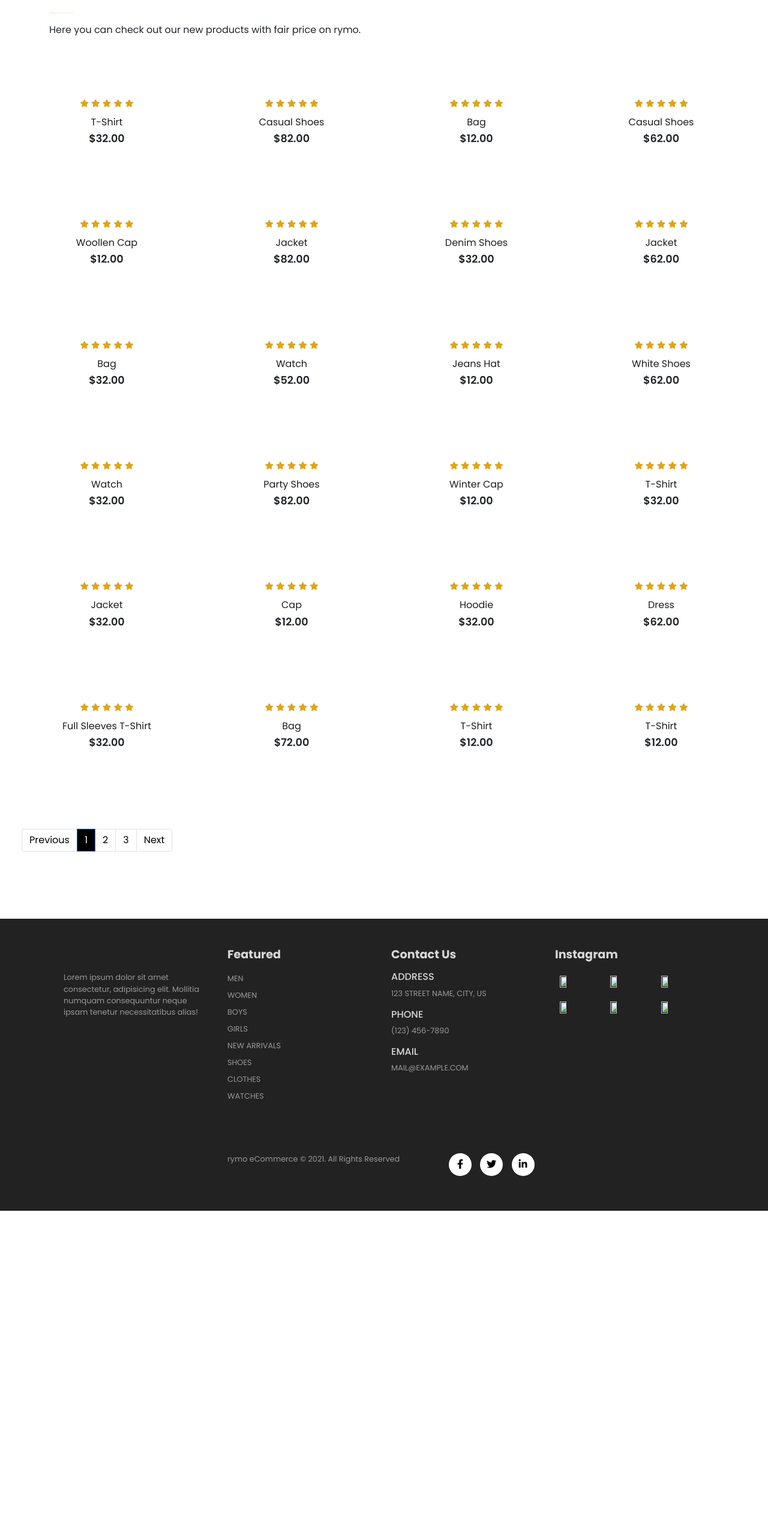
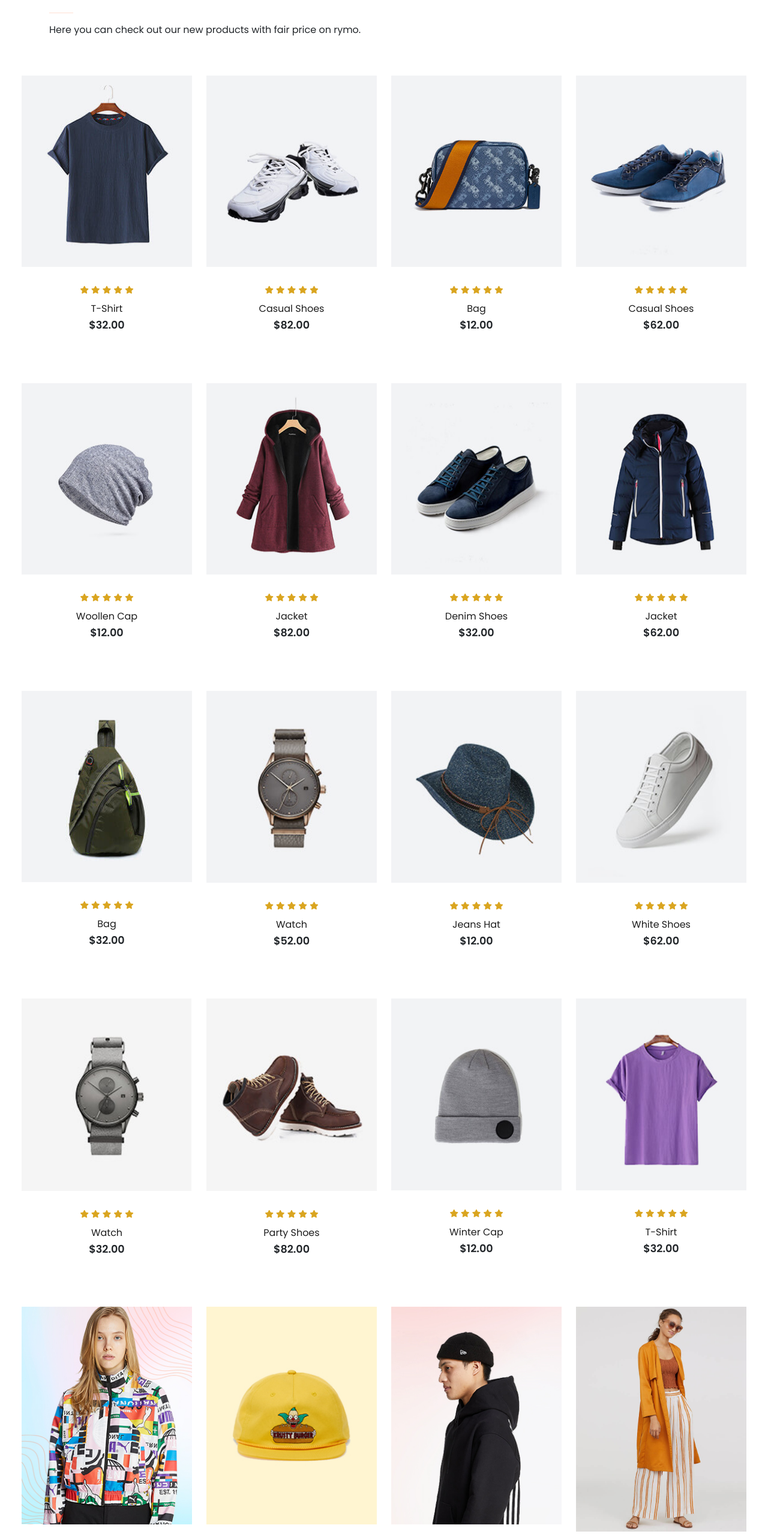
Before and after one commit to ajinkya2110/ShoppingWebsite, a plain HTML site: page shop.html in a window 1280 px wide. Shown: the part 222-2780 px from the top of the page at 60% size. Before the commit the page ends 2241 px from the top, so only its background shows below. Drawn offline with nearby package versions, Linux system fonts and the light colour scheme.

Commit message:
Update shop.html

```diff
--- a/shop.html
+++ b/shop.html
@@ -36,7 +36,7 @@
 <body>
     <nav class="navbar navbar-expand-lg navbar-light bg-white py-3 fixed-top">
         <div class="container">
-            <img src="images/logo1.png" alt="">
+            <img src="logo1.png" alt="">
             <button class="navbar-toggler" type="button" data-bs-toggle="collapse"
                 data-bs-target="#navbarSupportedContent" aria-controls="navbarSupportedContent" aria-expanded="false"
                 aria-label="Toggle navigation">
@@ -78,7 +78,7 @@
         </div>
         <div class="row mx-auto container-fluid">
             <div onclick="window.location.href='sproduct.html';" class="product text-center col-lg-3 col-md-4 col-12">
-                <img class="img-fluid mb-3" src="images/shop/1.jpg" alt="">
+                <img class="img-fluid mb-3" src="shop (1).jpg" alt="">
                 <div class="star">
                     <i class="fas fa-star"></i>
                     <i class="fas fa-star"></i>
@@ -91,7 +91,7 @@
                 <button class="buyButton">BUY NOW</button>
             </div>
             <div class="product text-center col-lg-3 col-md-4 col-12">
-                <img class="img-fluid mb-3" src="images/shop/2.jpg" alt="">
+                <img class="img-fluid mb-3" src="shop (2).jpg" alt="">
                 <div class="star">
                     <i class="fas fa-star"></i>
                     <i class="fas fa-star"></i>
@@ -104,7 +104,7 @@
                 <button class="buyButton">BUY NOW</button>
             </div>
             <div class="product text-center col-lg-3 col-md-4 col-12">
-                <img class="img-fluid mb-3" src="images/shop/3.jpg" alt="">
+                <img class="img-fluid mb-3" src="shop (3).jpg" alt="">
                 <div class="star">
                     <i class="fas fa-star"></i>
                     <i class="fas fa-star"></i>
@@ -117,7 +117,7 @@
                 <button class="buyButton">BUY NOW</button>
             </div>
             <div class="product text-center col-lg-3 col-md-4 col-12">
-                <img class="img-fluid mb-3" src="images/shop/4.jpg" alt="">
+                <img class="img-fluid mb-3" src="shop (4).jpg" alt="">
                 <div class="star">
                     <i class="fas fa-star"></i>
                     <i class="fas fa-star"></i>
@@ -133,7 +133,7 @@
         </div>
         <div class="row mx-auto container-fluid">
             <div class="product text-center col-lg-3 col-md-4 col-12">
-                <img class="img-fluid mb-3" src="images/shop/5.jpg" alt="">
+                <img class="img-fluid mb-3" src="shop (5).jpg" alt="">
                 <div class="star">
                     <i class="fas fa-star"></i>
                     <i class="fas fa-star"></i>
@@ -146,7 +146,7 @@
                 <button class="buyButton">BUY NOW</button>
             </div>
             <div class="product text-center col-lg-3 col-md-4 col-12">
-                <img class="img-fluid mb-3" src="images/shop/6.jpg" alt="">
+                <img class="img-fluid mb-3" src="shop (6).jpg" alt="">
                 <div class="star">
                     <i class="fas fa-star"></i>
                     <i class="fas fa-star"></i>
@@ -159,7 +159,7 @@
                 <button class="buyButton">BUY NOW</button>
             </div>
             <div class="product text-center col-lg-3 col-md-4 col-12">
-                <img class="img-fluid mb-3" src="images/shop/7.jpg" alt="">
+                <img class="img-fluid mb-3" src="shop (7).jpg" alt="">
                 <div class="star">
                     <i class="fas fa-star"></i>
                     <i class="fas fa-star"></i>
@@ -172,7 +172,7 @@
                 <button class="buyButton">BUY NOW</button>
             </div>
             <div class="product text-center col-lg-3 col-md-4 col-12">
-                <img class="img-fluid mb-3" src="images/shop/8.jpg" alt="">
+                <img class="img-fluid mb-3" src="shop (8).jpg" alt="">
                 <div class="star">
                     <i class="fas fa-star"></i>
                     <i class="fas fa-star"></i>
@@ -188,7 +188,7 @@
         </div>
         <div class="row mx-auto container-fluid">
             <div class="product text-center col-lg-3 col-md-4 col-12">
-                <img class="img-fluid mb-3" src="images/shop/9.jpg" alt="">
+                <img class="img-fluid mb-3" src="shop (9).jpg" alt="">
                 <div class="star">
                     <i class="fas fa-star"></i>
                     <i class="fas fa-star"></i>
@@ -201,7 +201,7 @@
                 <button class="buyButton">BUY NOW</button>
             </div>
             <div class="product text-center col-lg-3 col-md-4 col-12">
-                <img class="img-fluid mb-3" src="images/shop/10.jpg" alt="">
+                <img class="img-fluid mb-3" src="shop (10).jpg" alt="">
                 <div class="star">
                     <i class="fas fa-star"></i>
                     <i class="fas fa-star"></i>
@@ -214,7 +214,7 @@
                 <button class="buyButton">BUY NOW</button>
             </div>
             <div class="product text-center col-lg-3 col-md-4 col-12">
-                <img class="img-fluid mb-3" src="images/shop/11.jpg" alt="">
+                <img class="img-fluid mb-3" src="shop (11).jpg" alt="">
                 <div class="star">
                     <i class="fas fa-star"></i>
                     <i class="fas fa-star"></i>
@@ -227,7 +227,7 @@
                 <button class="buyButton">BUY NOW</button>
             </div>
             <div class="product text-center col-lg-3 col-md-4 col-12">
-                <img class="img-fluid mb-3" src="images/shop/12.jpg" alt="">
+                <img class="img-fluid mb-3" src="shop (12).jpg" alt="">
                 <div class="star">
                     <i class="fas fa-star"></i>
                     <i class="fas fa-star"></i>
@@ -243,7 +243,7 @@
         </div>
         <div class="row mx-auto container-fluid">
             <div class="product text-center col-lg-3 col-md-4 col-12">
-                <img class="img-fluid mb-3" src="images/shop/13.jpg" alt="">
+                <img class="img-fluid mb-3" src="shop (13).jpg" alt="">
                 <div class="star">
                     <i class="fas fa-star"></i>
                     <i class="fas fa-star"></i>
@@ -256,7 +256,7 @@
                 <button class="buyButton">BUY NOW</button>
             </div>
             <div class="product text-center col-lg-3 col-md-4 col-12">
-                <img class="img-fluid mb-3" src="images/shop/14.jpg" alt="">
+                <img class="img-fluid mb-3" src="shop (14).jpg" alt="">
                 <div class="star">
                     <i class="fas fa-star"></i>
                     <i class="fas fa-star"></i>
@@ -269,7 +269,7 @@
                 <button class="buyButton">BUY NOW</button>
             </div>
             <div class="product text-center col-lg-3 col-md-4 col-12">
-                <img class="img-fluid mb-3" src="images/shop/15.jpg" alt="">
+                <img class="img-fluid mb-3" src="shop (15).jpg" alt="">
                 <div class="star">
                     <i class="fas fa-star"></i>
                     <i class="fas fa-star"></i>
@@ -282,7 +282,7 @@
                 <button class="buyButton">BUY NOW</button>
             </div>
             <div class="product text-center col-lg-3 col-md-4 col-12">
-                <img class="img-fluid mb-3" src="images/shop/16.jpg" alt="">
+                <img class="img-fluid mb-3" src="shop (16).jpg" alt="">
                 <div class="star">
                     <i class="fas fa-star"></i>
                     <i class="fas fa-star"></i>
@@ -298,7 +298,7 @@
         </div>
         <div class="row mx-auto container-fluid">
             <div class="product text-center col-lg-3 col-md-4 col-12">
-                <img class="img-fluid mb-3" src="images/shop/17.jpg" alt="">
+                <img class="img-fluid mb-3" src="shop (17).jpg" alt="">
                 <div class="star">
                     <i class="fas fa-star"></i>
                     <i class="fas fa-star"></i>
@@ -311,7 +311,7 @@
                 <button class="buyButton">BUY NOW</button>
             </div>
             <div class="product text-center col-lg-3 col-md-4 col-12">
-                <img class="img-fluid mb-3" src="images/shop/18.jpg" alt="">
+                <img class="img-fluid mb-3" src="shop (18).jpg" alt="">
                 <div class="star">
                     <i class="fas fa-star"></i>
                     <i class="fas fa-star"></i>
@@ -324,7 +324,7 @@
                 <button class="buyButton">BUY NOW</button>
             </div>
             <div class="product text-center col-lg-3 col-md-4 col-12">
-                <img class="img-fluid mb-3" src="images/shop/19.jpg" alt="">
+                <img class="img-fluid mb-3" src="shop (19).jpg" alt="">
                 <div class="star">
                     <i class="fas fa-star"></i>
                     <i class="fas fa-star"></i>
@@ -337,7 +337,7 @@
                 <button class="buyButton">BUY NOW</button>
             </div>
             <div class="product text-center col-lg-3 col-md-4 col-12">
-                <img class="img-fluid mb-3" src="images/shop/20.jpg" alt="">
+                <img class="img-fluid mb-3" src="shop (20).jpg" alt="">
                 <div class="star">
                     <i class="fas fa-star"></i>
                     <i class="fas fa-star"></i>
@@ -353,7 +353,7 @@
         </div>
         <div class="row mx-auto container-fluid">
             <div class="product text-center col-lg-3 col-md-4 col-12">
-                <img class="img-fluid mb-3" src="images/shop/21.jpg" alt="">
+                <img class="img-fluid mb-3" src="shop (21).jpg" alt="">
                 <div class="star">
                     <i class="fas fa-star"></i>
                     <i class="fas fa-star"></i>
@@ -366,7 +366,7 @@
                 <button class="buyButton">BUY NOW</button>
             </div>
             <div class="product text-center col-lg-3 col-md-4 col-12">
-                <img class="img-fluid mb-3" src="images/shop/22.jpg" alt="">
+                <img class="img-fluid mb-3" src="shop (22).jpg" alt="">
                 <div class="star">
                     <i class="fas fa-star"></i>
                     <i class="fas fa-star"></i>
@@ -379,7 +379,7 @@
                 <button class="buyButton">BUY NOW</button>
             </div>
             <div class="product text-center col-lg-3 col-md-4 col-12">
-                <img class="img-fluid mb-3" src="images/shop/23.jpg" alt="">
+                <img class="img-fluid mb-3" src="shop (23).jpg" alt="">
                 <div class="star">
                     <i class="fas fa-star"></i>
                     <i class="fas fa-star"></i>
@@ -392,7 +392,7 @@
                 <button class="buyButton">BUY NOW</button>
             </div>
             <div class="product text-center col-lg-3 col-md-4 col-12">
-                <img class="img-fluid mb-3" src="images/shop/24.jpg" alt="">
+                <img class="img-fluid mb-3" src="shop (24).jpg" alt="">
                 <div class="star">
                     <i class="fas fa-star"></i>
                     <i class="fas fa-star"></i>
@@ -438,7 +438,7 @@
     <footer class="mt-5 py-5">
         <div class="row container mx-auto">
             <div class="footerOne col-lg-3 col-md-6 col-12">
-                <img src="images/logo2.png" alt="">
+                <img src="logo2.png" alt="">
                 <p class="pt-3">Lorem ipsum dolor sit amet consectetur, adipisicing elit. Mollitia numquam consequuntur
                     neque ipsam tenetur necessitatibus alias!</p>
             </div>
@@ -473,12 +473,12 @@
             <div class="footerOne col-lg-3 col-md-6 col-12">
                 <h5 class="pb-2">Instagram</h5>
                 <div class="row">
-                    <img class="img-fluid w-25 h-100 m-2" src="images/insta/1.jpg" alt="">
-                    <img class="img-fluid w-25 h-100 m-2" src="images/insta/2.jpg" alt="">
-                    <img class="img-fluid w-25 h-100 m-2" src="images/insta/3.jpg" alt="">
-                    <img class="img-fluid w-25 h-100 m-2" src="images/insta/4.jpg" alt="">
-                    <img class="img-fluid w-25 h-100 m-2" src="images/insta/5.jpg" alt="">
-                    <img class="img-fluid w-25 h-100 m-2" src="images/insta/6.jpg" alt="">
+                    <img class="img-fluid w-25 h-100 m-2" src="insta (1).jpg" alt="">
+                    <img class="img-fluid w-25 h-100 m-2" src="insta (2).jpg" alt="">
+                    <img class="img-fluid w-25 h-100 m-2" src="insta (3).jpg" alt="">
+                    <img class="img-fluid w-25 h-100 m-2" src="insta (4).jpg" alt="">
+                    <img class="img-fluid w-25 h-100 m-2" src="insta (5).jpg" alt="">
+                    <img class="img-fluid w-25 h-100 m-2" src="insta (6).jpg" alt="">
                 </div>
             </div>
         </div>
@@ -487,7 +487,7 @@
             <div class="row container mx-auto">
 
                 <div class="col-lg-3 col-md-6 col-12 mb-4">
-                    <img src="images/payment.png" alt="">
+                    <img src="payment.png" alt="">
                 </div>
                 <div class="col-lg-4 col-md-6 col-12 text-nowrap mb-2">
                     <p>rymo eCommerce © 2021. All Rights Reserved</p>
```
